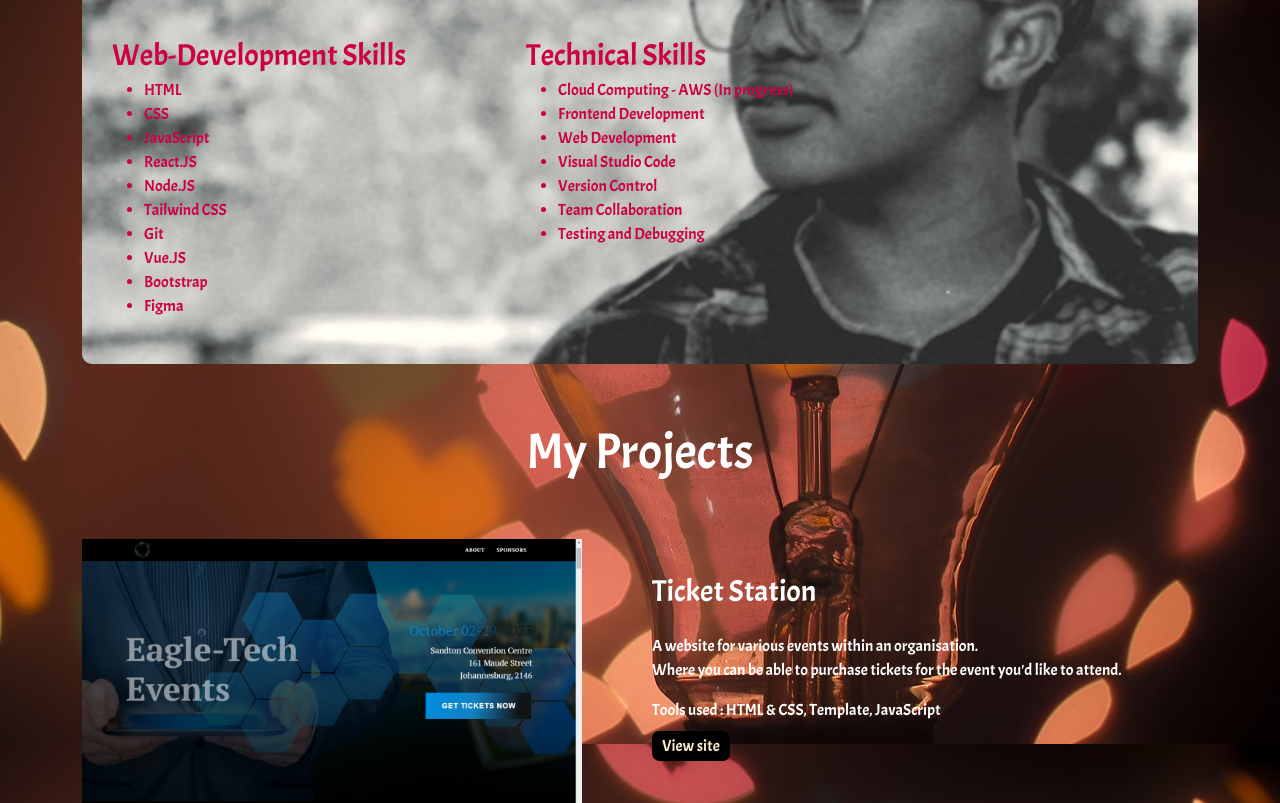
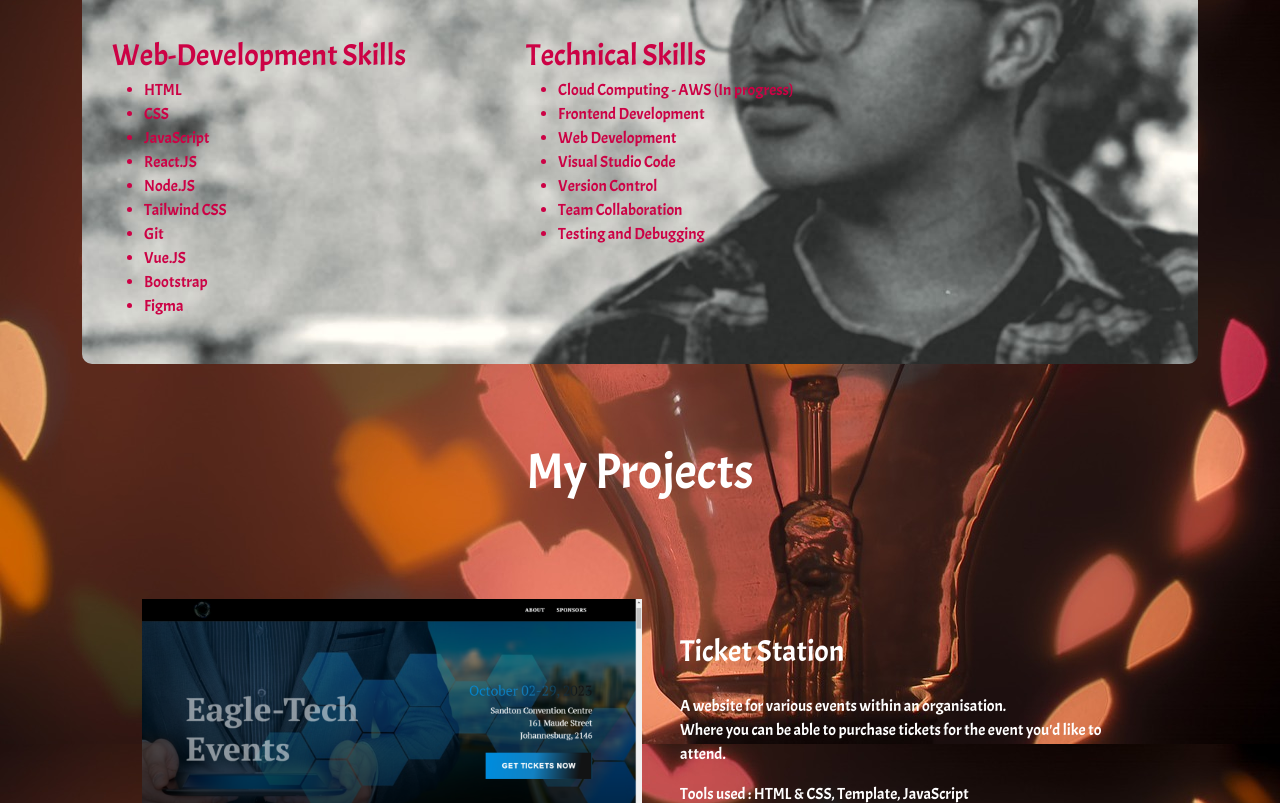
Before and after one commit to MellowMokoen/Mamello-s-portfolio, a plain HTML site: page index.html in a window 1280 px wide. Shown: the part 1022-1825 px from the top of the page. Drawn offline with nearby package versions, Linux system fonts and the light colour scheme; a web font is replaced by a local one.

Commit message:
Introduced media queries

```diff
--- a/style.css
+++ b/style.css
@@ -31,6 +31,30 @@ h1 {
 h3 {
   font-size: 30px;
   font-family: Acme;
+}
+
+@media (min-width: 768px) {
+  .col-6 {
+    width: 48%;
+  }
+
+  .row {
+    width: 100%;
+  }
+
+  .about {
+    background-size: auto;
+  }
+}
+
+@media (min-width: 992px) {
+  .row {
+    width: 100%;
+  }
+
+  .col-6 {
+    width: 48%;
+  }
 }
 
 .home,
@@ -94,7 +118,6 @@ h3 {
 
 .skill-list {
   display: flex;
-  justify-content: start;
 }
 
 .skill-web {
@@ -111,7 +134,7 @@ h3 {
 }
 
 .projects {
-  margin-top: 50px;
+  padding: 20px;
   font-family: var(--font-family);
   color: var(--primary-color);
 }
@@ -128,7 +151,15 @@ h3 {
 }
 
 .row {
-  padding-bottom: 50px;
+  margin: -10px;
+  display: flex;
+  flex-wrap: wrap;
+}
+
+.col-6 {
+  width: 50%;
+  padding: 50px;
+  box-sizing: border-box;
 }
 
 .row a {
```
